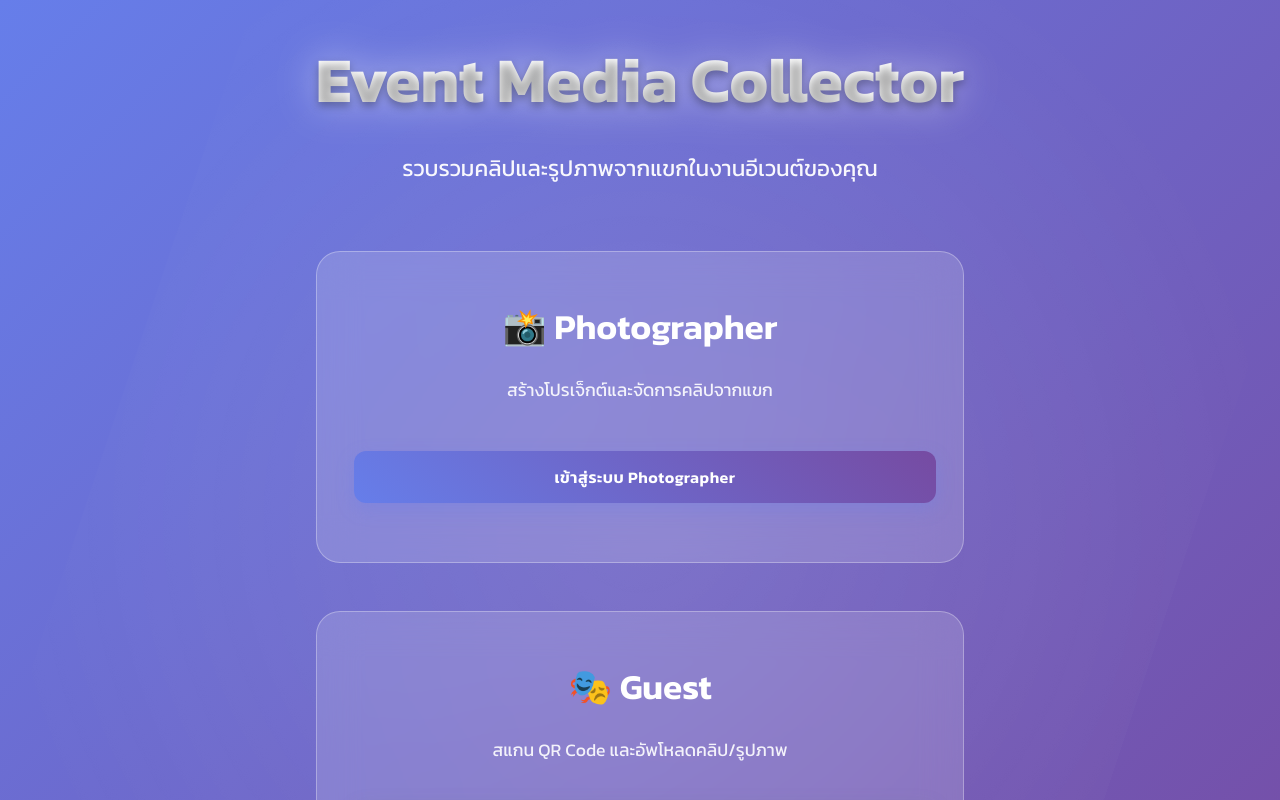
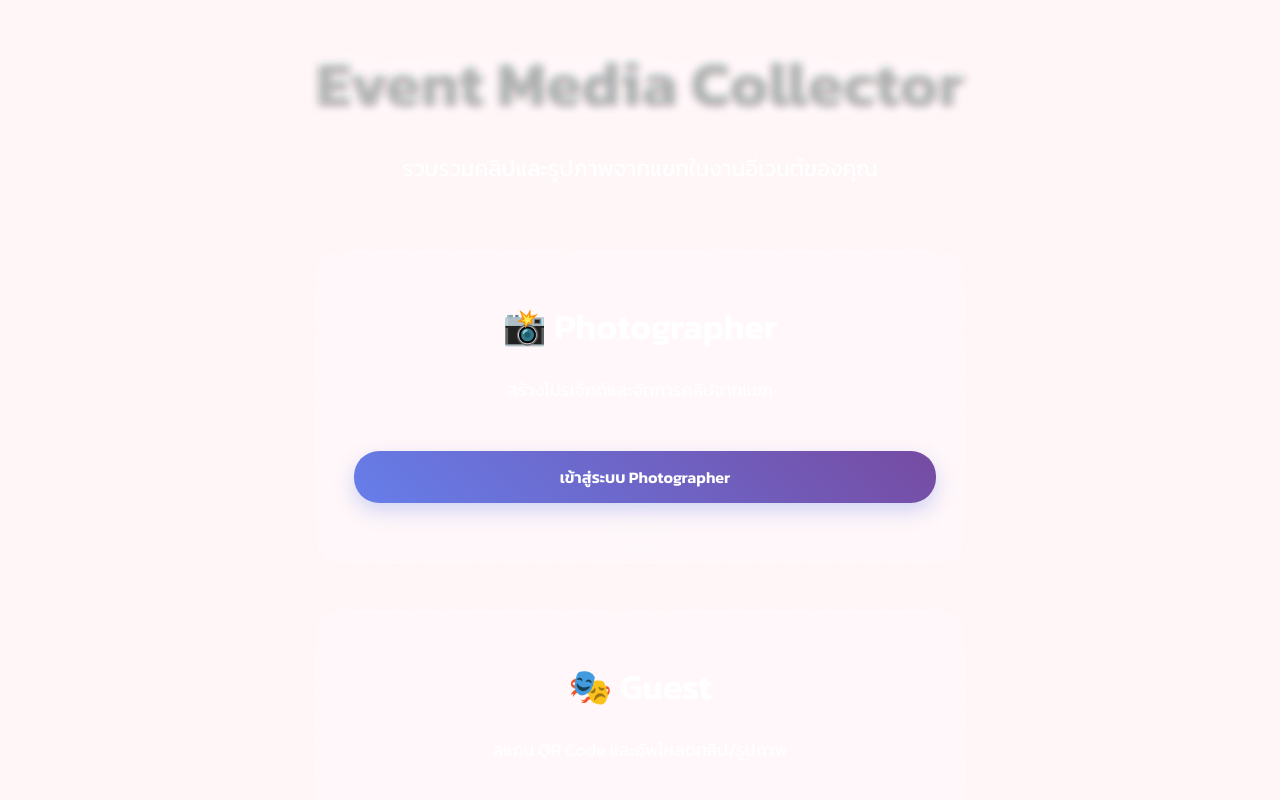
Before and after one commit to hopeese-s/sorrim-project, a React (Create React App) app in the folder frontend/: page / in a window 1280 px wide. Shown: the top 800 px of the page. Built offline with nearby package versions, Linux system fonts and the light colour scheme; no server answers.

Commit message:
Update App.css

```diff
--- a/frontend/src/App.css
+++ b/frontend/src/App.css
@@ -8,342 +8,108 @@
 
 body {
   font-family: 'Kanit', sans-serif;
-  background: linear-gradient(135deg, #667eea 0%, #764ba2 100%);
+  background: #FFF6F8; /* ขาวอมชมพูอ่อน */
   min-height: 100vh;
-  color: #333;
+  color: #373A40;
 }
 
-.App {
-  min-height: 100vh;
+/* Header */
+header {
+  background: #AEE6FF; /* ฟ้าอ่อน */
+  display: flex;
+  justify-content: space-between;
+  align-items: center;
+  padding: 1rem 2rem;
 }
 
-.loading {
+header h1 {
+  font-size: 1rem;
+  font-weight: 600;
+  color: #FF4FA2; /* ชมพูสด */
+}
+
+header nav a {
+  margin: 0 1rem;
+  font-weight: 600;
+  color: #FF4FA2;
+  text-decoration: none;
+}
+
+header nav a:hover {
+  opacity: 0.7;
+}
+
+/* Section split */
+.container {
+  display: grid;
+  grid-template-columns: 1fr 1fr;
+  align-items: center;
+  min-height: calc(100vh - 60px);
+  padding: 2rem;
+}
+
+.left {
   display: flex;
   flex-direction: column;
   justify-content: center;
-  align-items: center;
-  height: 100vh;
-  font-size: 1.5rem;
-  color: white;
+  gap: 2rem;
+}
+
+.left h2 {
+  font-size: 4rem;
+  font-weight: 700;
+  color: #FF4FA2; /* ชมพูสด */
+  line-height: 1.1;
+}
+
+.left small {
   font-weight: 500;
+  color: #686D76; /* เทา */
+}
+
+.buttons {
+  display: flex;
   gap: 1rem;
 }
 
-.loading-spinner {
-  width: 50px;
-  height: 50px;
-  border: 4px solid rgba(255,255,255,0.3);
-  border-top: 4px solid white;
-  border-radius: 50%;
-  animation: spin 1s linear infinite;
-}
-
-@keyframes spin {
-  0% { transform: rotate(0deg); }
-  100% { transform: rotate(360deg); }
-}
-
+/* ปุ่ม pastel */
 .btn {
-  padding: 14px 28px;
-  border: none;
-  border-radius: 12px;
+  padding: 14px 32px;
+  border-radius: 25px;
   font-size: 1rem;
   font-weight: 600;
   cursor: pointer;
+  border: none;
   transition: all 0.3s ease;
-  text-decoration: none;
-  display: inline-block;
-  text-align: center;
-  font-family: 'Kanit', sans-serif;
-  position: relative;
-  overflow: hidden;
-  border: 2px solid transparent;
 }
 
-.btn::before {
-  content: '';
-  position: absolute;
-  top: 0;
-  left: -100%;
-  width: 100%;
-  height: 100%;
-  background: linear-gradient(90deg, transparent, rgba(255,255,255,0.2), transparent);
-  transition: left 0.5s;
+.btn-blue {
+  background: #AEE6FF;
+  color: #007ACC;
 }
 
-.btn:hover::before {
-  left: 100%;
+.btn-pink {
+  background: #FFD6E0;
+  color: #FF4FA2;
 }
 
-.btn-primary {
-  background: linear-gradient(45deg, #667eea, #764ba2);
-  color: white;
-  box-shadow: 0 4px 15px rgba(102, 126, 234, 0.4);
+.btn:hover {
+  opacity: 0.8;
+  transform: translateY(-2px);
 }
 
-.btn-primary:hover {
-  transform: translateY(-3px);
-  box-shadow: 0 8px 25px rgba(102, 126, 234, 0.6);
-}
+/* Responsive */
+@media (max-width: 768px) {
+  .container {
+    grid-template-columns: 1fr;
+    text-align: center;
+  }
 
-.btn-secondary {
-  background: linear-gradient(45deg, #6c757d, #495057);
-  color: white;
-  box-shadow: 0 4px 15px rgba(108, 117, 125, 0.4);
-}
+  .left h2 {
+    font-size: 2.5rem;
+  }
 
-.btn-secondary:hover {
-  transform: translateY(-3px);
-  box-shadow: 0 8px 25px rgba(108, 117, 125, 0.6);
-}
-
-.btn-success {
-  background: linear-gradient(45deg, #28a745, #20c997);
-  color: white;
-  box-shadow: 0 4px 15px rgba(40, 167, 69, 0.4);
-}
-
-.btn-success:hover {
-  transform: translateY(-3px);
-  box-shadow: 0 8px 25px rgba(40, 167, 69, 0.6);
-}
-
-.btn-small {
-  padding: 10px 20px;
-  font-size: 0.9rem;
-}
-
-.btn:disabled {
-  background: #ccc !important;
-  cursor: not-allowed !important;
-  transform: none !important;
-  box-shadow: none !important;
-}
-
-.modal-overlay {
-  position: fixed;
-  top: 0;
-  left: 0;
-  right: 0;
-  bottom: 0;
-  background: rgba(0,0,0,0.7);
-  display: flex;
-  justify-content: center;
-  align-items: center;
-  z-index: 1000;
-  animation: fadeIn 0.3s ease;
-}
-
-@keyframes fadeIn {
-  from { opacity: 0; }
-  to { opacity: 1; }
-}
-
-.modal {
-  background: white;
-  padding: 2.5rem;
-  border-radius: 20px;
-  min-width: 450px;
-  max-width: 90vw;
-  box-shadow: 0 25px 50px rgba(0,0,0,0.3);
-  animation: slideUp 0.3s ease;
-}
-
-@keyframes slideUp {
-  from {
-    opacity: 0;
-    transform: translateY(50px);
-  }
-  to {
-    opacity: 1;
-    transform: translateY(0);
+  .buttons {
+    justify-content: center;
   }
 }
-
-.modal h3 {
-  margin-bottom: 1.5rem;
-  color: #333;
-  text-align: center;
-  font-size: 1.5rem;
-  font-weight: 600;
-}
-
-.modal .form-group {
-  margin-bottom: 1.5rem;
-}
-
-.modal .form-group label {
-  display: block;
-  margin-bottom: 0.5rem;
-  color: #555;
-  font-weight: 600;
-}
-
-.modal input {
-  width: 100%;
-  padding: 15px;
-  border: 2px solid #e9ecef;
-  border-radius: 12px;
-  font-size: 1.1rem;
-  font-family: 'Kanit', sans-serif;
-  transition: border-color 0.3s ease, box-shadow 0.3s ease;
-}
-
-.modal input:focus {
-  outline: none;
-  border-color: #667eea;
-  box-shadow: 0 0 0 4px rgba(102, 126, 234, 0.1);
-}
-
-.modal-actions {
-  display: flex;
-  gap: 1rem;
-  justify-content: flex-end;
-  margin-top: 2rem;
-}
-
-.modal-actions .btn {
-  min-width: 120px;
-  font-weight: 600;
-  transition: all 0.3s cubic-bezier(0.4, 0, 0.2, 1);
-  position: relative;
-  overflow: hidden;
-}
-
-.modal-actions .btn-cancel {
-  background: linear-gradient(45deg, #6c757d, #5a6268);
-  color: white;
-  border: 2px solid transparent;
-  box-shadow: 0 4px 15px rgba(108, 117, 125, 0.3);
-}
-
-.modal-actions .btn-cancel:hover {
-  background: linear-gradient(45deg, #5a6268, #495057);
-  transform: translateY(-2px);
-  box-shadow: 0 6px 20px rgba(108, 117, 125, 0.4);
-}
-
-.modal-actions .btn-create {
-  background: linear-gradient(45deg, #28a745, #20c997);
-  color: white;
-  border: 2px solid transparent;
-  box-shadow: 0 4px 15px rgba(40, 167, 69, 0.3);
-  position: relative;
-}
-
-.modal-actions .btn-create:hover:not(:disabled) {
-  background: linear-gradient(45deg, #218838, #1e7e34);
-  transform: translateY(-2px);
-  box-shadow: 0 6px 20px rgba(40, 167, 69, 0.4);
-}
-
-.modal-actions .btn-create:disabled {
-  background: linear-gradient(45deg, #6c757d, #5a6268) !important;
-  cursor: not-allowed !important;
-  transform: none !important;
-  box-shadow: 0 2px 8px rgba(108, 117, 125, 0.2) !important;
-}
-
-.btn-loading {
-  position: relative;
-  color: white !important;
-}
-
-.btn-loading::after {
-  content: '';
-  position: absolute;
-  top: 50%;
-  left: 50%;
-  transform: translate(-50%, -50%);
-  width: 16px;
-  height: 16px;
-  border: 2px solid rgba(255,255,255,0.3);
-  border-top-color: #ffffff;
-  border-radius: 50%;
-  animation: buttonLoadingSpinner 1s ease infinite;
-}
-
-@keyframes buttonLoadingSpinner {
-  from { transform: translate(-50%, -50%) rotate(0turn); }
-  to { transform: translate(-50%, -50%) rotate(1turn); }
-}
-
-/* Responsive Design */
-@media (max-width: 768px) {
-  .modal {
-    min-width: auto;
-    width: 90vw;
-    padding: 2rem;
-  }
-
-  .modal-actions {
-    flex-direction: column;
-  }
-
-  .btn {
-    width: 100%;
-  }
-}
-
-.btn {
-  padding: 14px 28px;
-  border: none;
-  border-radius: 12px;
-  font-size: 1rem;
-  font-weight: 600;
-  cursor: pointer;
-  transition: all 0.3s cubic-bezier(0.4, 0, 0.2, 1);
-  text-decoration: none;
-  display: inline-block;
-  text-align: center;
-  font-family: 'Kanit', sans-serif;
-  position: relative;
-  overflow: hidden;
-  text-transform: none;
-  letter-spacing: 0.5px;
-}
-
-.btn::before {
-  content: '';
-  position: absolute;
-  top: 0;
-  left: -100%;
-  width: 100%;
-  height: 100%;
-  background: linear-gradient(90deg, transparent, rgba(255,255,255,0.2), transparent);
-  transition: left 0.5s;
-}
-
-.btn:hover::before {
-  left: 100%;
-}
-
-.btn-primary {
-  background: linear-gradient(45deg, #667eea, #764ba2);
-  color: white;
-  box-shadow: 0 6px 18px rgba(102, 126, 234, 0.3);
-}
-
-.btn-primary:hover:not(:disabled) {
-  transform: translateY(-3px) scale(1.02);
-  box-shadow: 0 10px 25px rgba(102, 126, 234, 0.4);
-  background: linear-gradient(45deg, #5a67d8, #667eea);
-}
-
-.btn-secondary {
-  background: linear-gradient(45deg, #718096, #4a5568);
-  color: white;
-  box-shadow: 0 6px 18px rgba(113, 128, 150, 0.3);
-}
-
-.btn-secondary:hover:not(:disabled) {
-  transform: translateY(-3px) scale(1.02);
-  box-shadow: 0 10px 25px rgba(113, 128, 150, 0.4);
-}
-
-.btn:disabled {
-  background: linear-gradient(45deg, #a0aec0, #718096) !important;
-  cursor: not-allowed !important;
-  transform: none !important;
-  box-shadow: 0 3px 8px rgba(160, 174, 192, 0.2) !important;
-}
```
